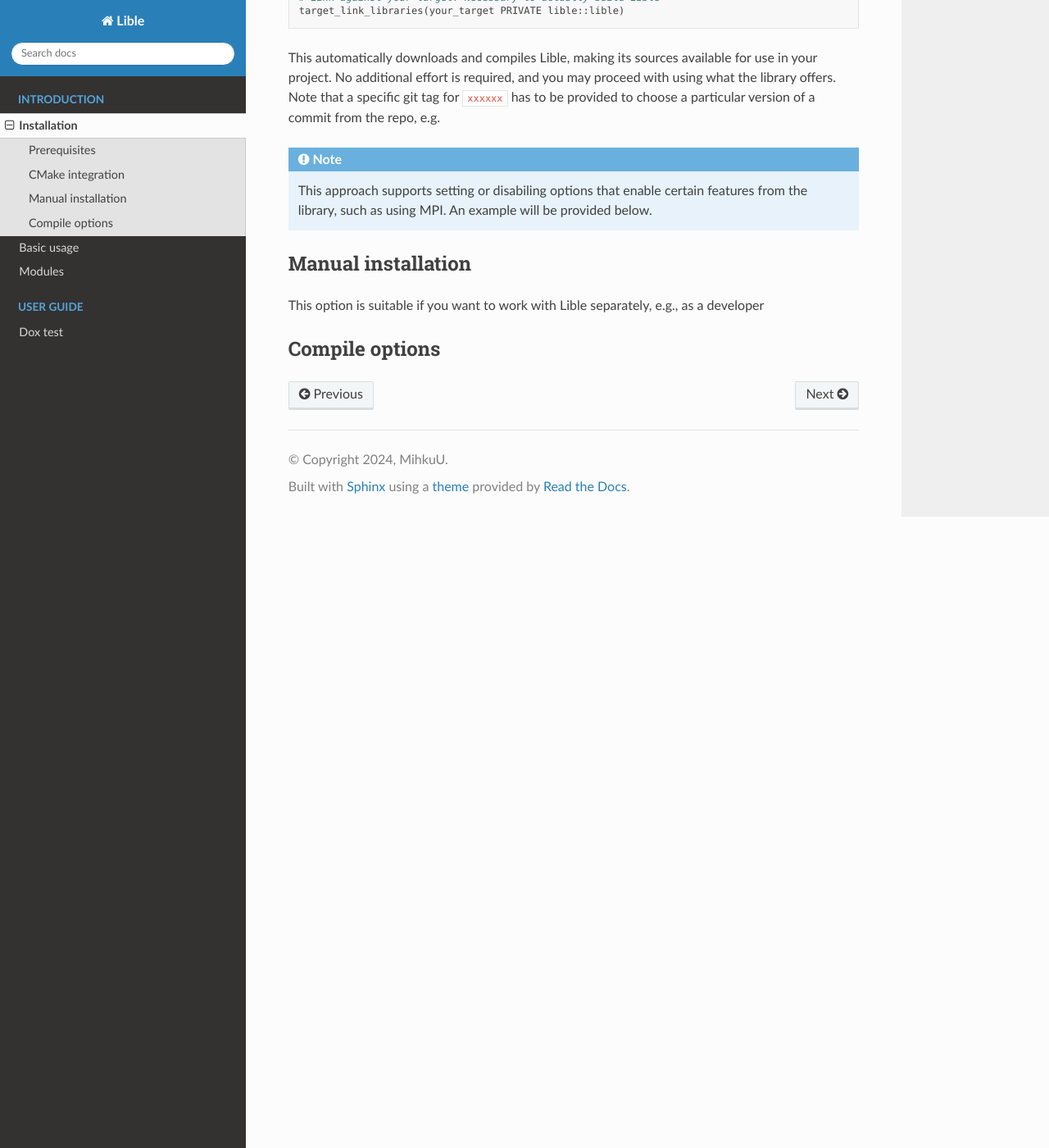
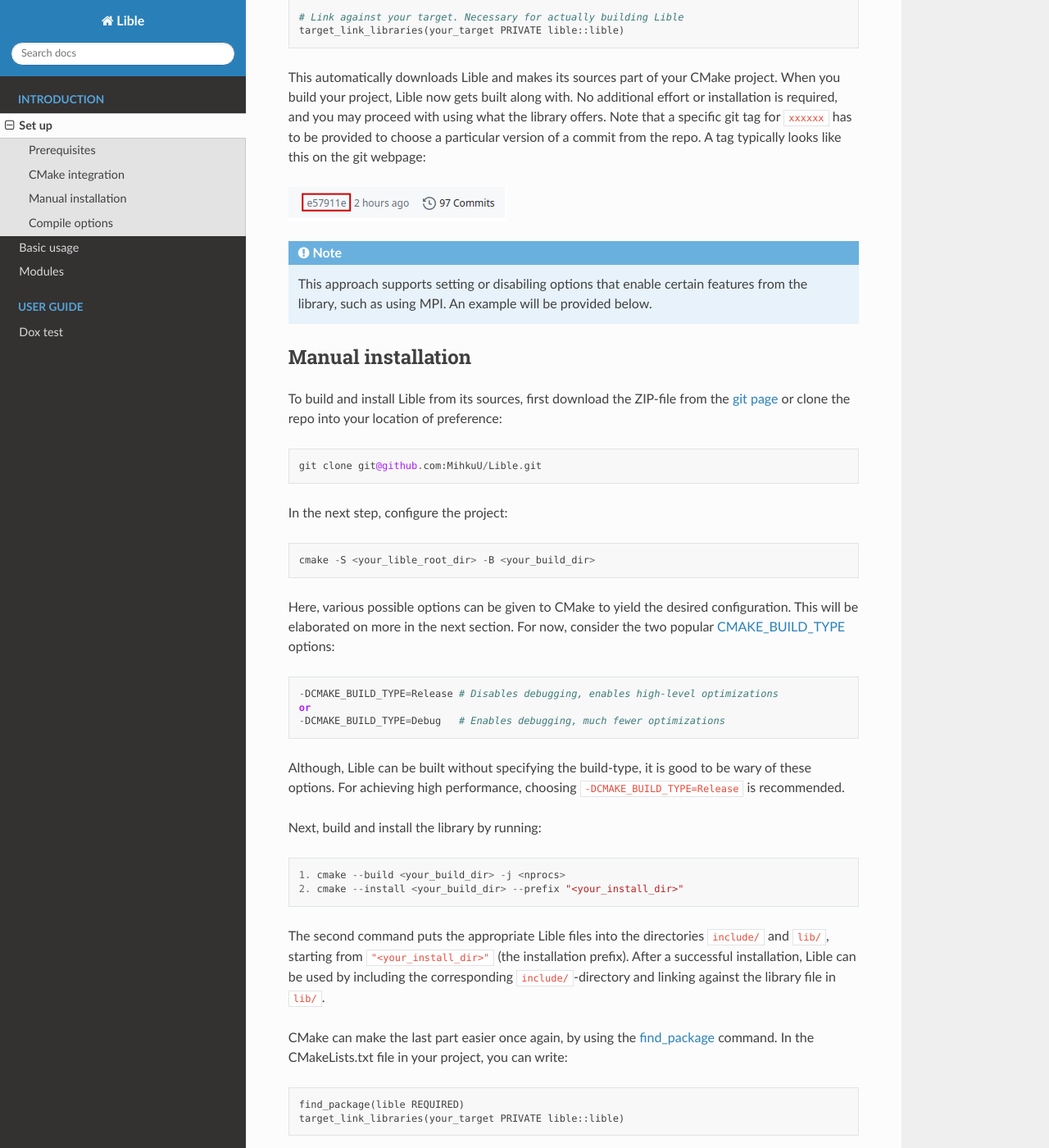
Before and after one commit to MihkuU/Lible, a Sphinx documentation site: the page built from docs/installation.rst, in a window 1280 px wide and 1400 px high, scrolled down 841 px. Shown: the whole window at 82% size. Built offline with Sphinx 7.4.7 and the Read the Docs theme 2.0.0, drawn with Linux system fonts in a browser that asks for light colours; some of the changed text lies outside the part shown.

```diff
--- a/docs/installation.rst
+++ b/docs/installation.rst
@@ -1,6 +1,6 @@
-.. _Installation:
+.. _Set up:
 
-Installation
+Set up
 ============
 
 Prerequisites
@@ -13,15 +13,16 @@
 * `OpenBLAS <https://www.openblas.net/>`_
 * `Intel oneAPI MKL <https://www.intel.com/content/www/us/en/developer/tools/oneapi/onemkl.html>`_
 
-Optionally, if distributed memory parallelization (e.g., across multiple nodes) is desired, a version
-of MPI must be installed and accessible. An `OpenMPI <https://www.open-mpi.org/>`_ version since 3.0
-is recommended. To toggle the use of MPI, please refer to the **Compile options** section below.
+`CMake <https://cmake.org/>`_ with a version of 3.20 or newer. Optionally, if distributed memory
+parallelization (i.e., across multiple nodes) is desired, a version of MPI must be installed and
+accessible. An `OpenMPI <https://www.open-mpi.org/>`_ version since 3.0 is recommended. To toggle
+the use of MPI, please refer to the **Compile options** section below.
 
 CMake integration
 -----------------
 
-If you are using CMake, which is recommended, Lible can be incorporated into your C++ project with
-ease using the `FetchContent <https://cmake.org/cmake/help/latest/module/FetchContent.html>`_ module
+Lible can be incorporated into your C++ project with ease using the
+`FetchContent <https://cmake.org/cmake/help/latest/module/FetchContent.html>`_ module
 in modern CMake. All you have to do is write the following lines in the CMakeLists.txt file of your
 project::
 
@@ -36,13 +37,16 @@
    # Make the dependencies available
    FetchContent_MakeAvailable(lible)
 
-   # Link against your target. Necessary to actually build Lible
+   # Link against your target. Necessary for actually building Lible
    target_link_libraries(your_target PRIVATE lible::lible)
 
-This automatically downloads and compiles Lible, making its sources available for use in your
-project. No additional effort is required, and you may proceed with using what the library offers.
-Note that a specific git tag for ``xxxxxx`` has to be provided to choose a particular version of a
-commit from the repo, e.g.
+This automatically downloads Lible and makes its sources part of your CMake project. When you build
+your project, Lible now gets built along with. No additional effort or installation is required, and
+you may proceed with using what the library offers. Note that a specific git tag for ``xxxxxx`` has
+to be provided to choose a particular version of a commit from the repo. A tag typically looks like
+this on the git webpage:
+
+.. image:: git_tag.png
 
 .. note::
    This approach supports setting or disabiling options that enable certain features from the library,
@@ -51,7 +55,53 @@
 Manual installation
 -------------------
 
-This option is suitable if you want to work with Lible separately, e.g., as a developer
+To build and install Lible from its sources, first download the ZIP-file from the
+`git page <https://github.com/MihkuU/Lible>`_
+or clone the repo into your location of preference::
+
+   git clone git@github.com:MihkuU/Lible.git
+
+In the next step, configure the project::
+
+   cmake -S <your_lible_root_dir> -B <your_build_dir>
+
+Here, various possible options can be given to CMake to yield the desired configuration. This will
+be elaborated on more in the next section. For now, consider the two popular
+`CMAKE_BUILD_TYPE <https://cmake.org/cmake/help/latest/variable/CMAKE_BUILD_TYPE.html#variable:CMAKE_BUILD_TYPE>`_
+options::
+
+   -DCMAKE_BUILD_TYPE=Release # Disables debugging, enables high-level optimizations
+   or
+   -DCMAKE_BUILD_TYPE=Debug   # Enables debugging, much fewer optimizations
+
+Although, Lible can be built without specifying the build-type, it is good to be wary of these
+options. For achieving high performance, choosing ``-DCMAKE_BUILD_TYPE=Release`` is recommended.
+
+Next, build and install the library by running::
+
+   1. cmake --build <your_build_dir> -j <nprocs>
+   2. cmake --install <your_build_dir> --prefix "<your_install_dir>"
+
+The second command puts the appropriate Lible files into the directories ``include/`` and ``lib/``,
+starting from ``"<your_install_dir>"`` (the installation prefix). After a successful installation,
+Lible can be used by including the corresponding ``include/``-directory and linking against the
+library file in ``lib/``.
+
+CMake can make the last part easier once again, by using the
+`find_package <https://cmake.org/cmake/help/latest/command/find_package.html>`_ command.
+In the CMakeLists.txt file in your project, you can write::
+
+   find_package(lible REQUIRED)
+   target_link_libraries(your_target PRIVATE lible::lible)
+
+For this to work, cmake must find the Lible-configuration file, ``libleConfig.cmake``. For the sake
+of completeness, it should be mentioned that this file gets typically placed in the directory
+``<your_lible_install_dir>/lib/cmake/lible`` during installation. To include the Lible libraries,
+all you have to do is write::
+
+   -DCMAKE_PREFIX_PATH=<your_lible_install_dir>
+
+when configuring your project and CMake finds the configuration file from there.
 
 .. _My target:
 
```
Also changed, not shown: docs/git_tag.png (added), 2 other files.
